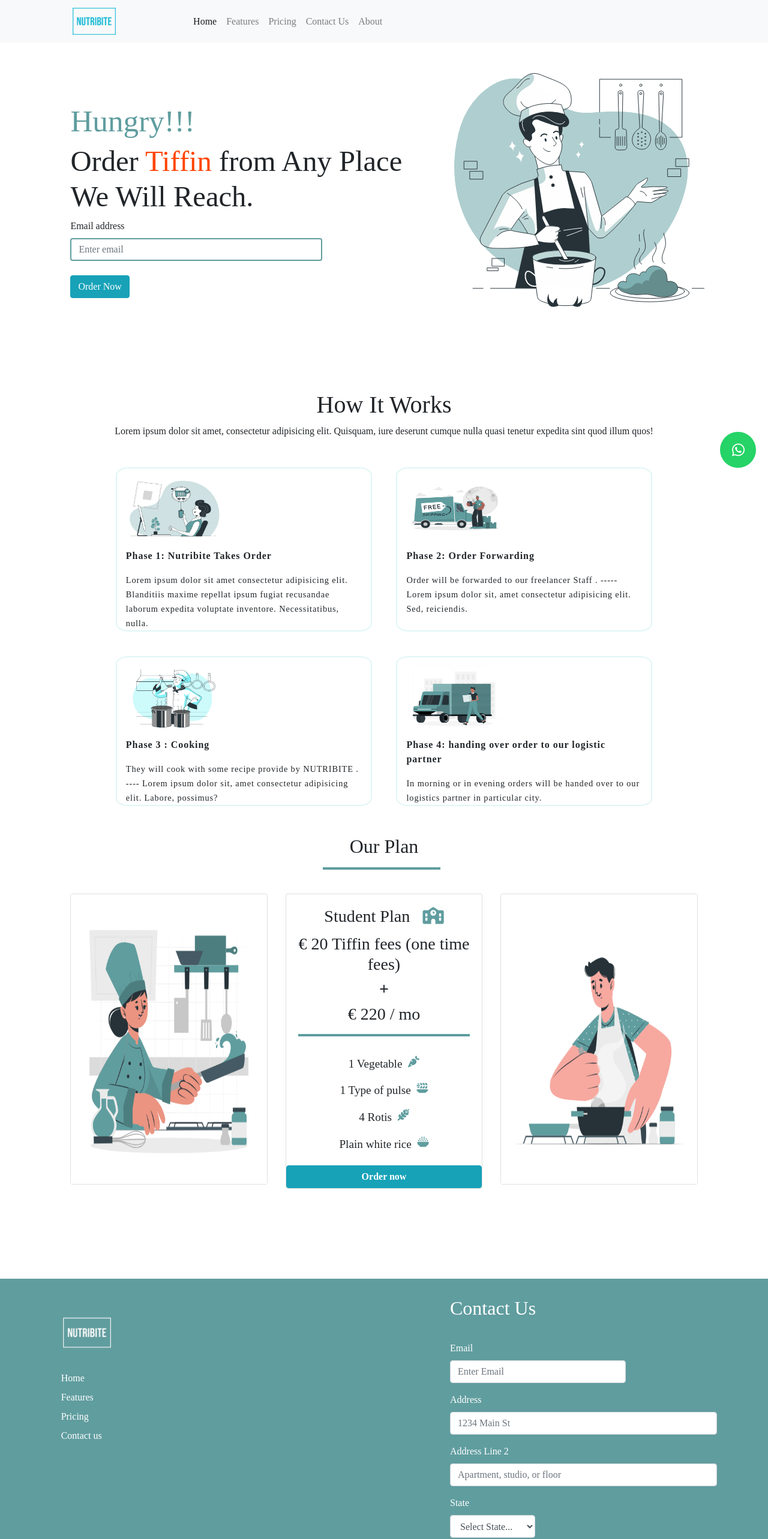
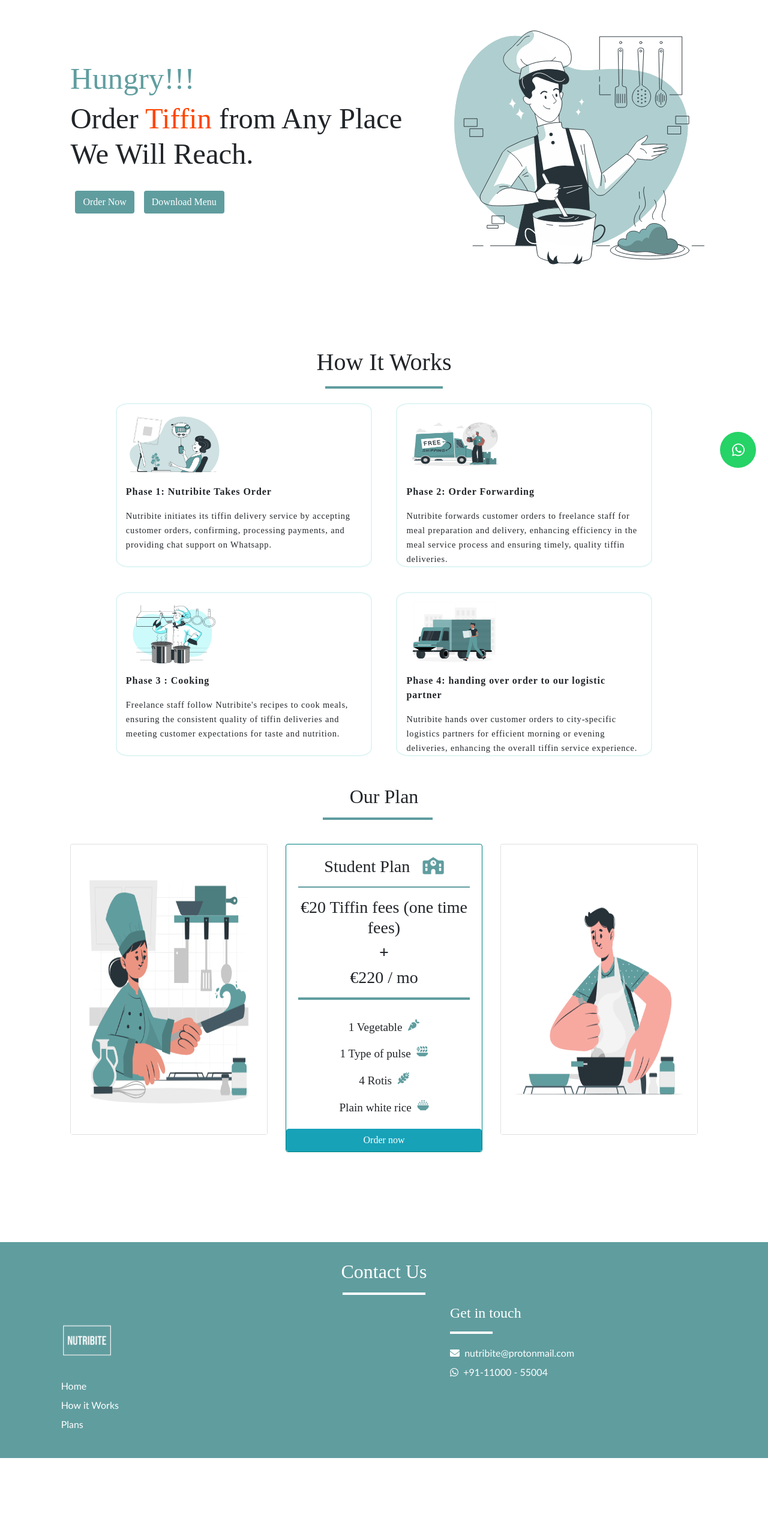
Before and after one commit to Nishantsingh9412/Nutribite, a React (Create React App) app: page / in a window 1280 px wide. Shown: the top 2566 px of the page at 60% size. After the commit the page ends 2431 px from the top, so only its background shows below. Built offline with nearby package versions, Linux system fonts and the light colour scheme.

Commit message:
final commit

```diff
--- a/package.json
+++ b/package.json
@@ -6,9 +6,11 @@
     "@testing-library/jest-dom": "^5.17.0",
     "@testing-library/react": "^13.4.0",
     "@testing-library/user-event": "^13.5.0",
+    "animate.css": "^4.1.1",
     "node-prune": "^1.0.2",
     "react": "^18.2.0",
     "react-dom": "^18.2.0",
+    "react-router-dom": "^6.17.0",
     "react-scripts": "5.0.1",
     "react-toastify": "^9.1.3",
     "web-vitals": "^2.1.4"
--- a/src/App.js
+++ b/src/App.js
@@ -9,12 +9,11 @@
 function App() {
   return (
     <div className="App">
-      {/* <h2> Hello  </h2> */}
-        <Navbar />
+        {/* <Navbar /> */}
         <HeadSection />
-        <MiddleSection />
-        <Working />
-        {/* <Plans /> */}
+
+        {/* <MiddleSection /> */}           {/* This is in footer section */}
+        {/* <Working /> */}                 {/* This is in footer section */}
         <Footer />
     </div>
   );
--- a/src/components/Footer.jsx
+++ b/src/components/Footer.jsx
@@ -1,28 +1,91 @@
-import React from 'react';
+import React, { useEffect, useRef } from 'react';
+
+import whiteLogo from '../images/white_logo.png';
+
+import '../css/Footer.css';
+
+import MiddleSection from './MiddleSection';
+import Working from './Working';
+
+const Footer = () => {
+  const ref = useRef(null);
+
+              //------------------------ Checking scroll position  ------------------------------
+  // useEffect(() => {
+  //   const handleScroll = () => {
+  //     const currentScrollPosition = window.scrollY;
+  //     console.log('Current Scroll Height:', currentScrollPosition);
+  //   };
+
+  //   window.addEventListener('scroll', handleScroll);
+
+  //   return () => {
+  //     window.removeEventListener('scroll', handleScroll);
+  //   };
+  // }, []);
 
 
-import whiteLogo from'../images/white_logo.png';
+  const scrollToTop = () => {
+    window.scrollTo({
+      top: 0,
+      behavior: 'smooth',
+    });
+  };
 
-import '../css/Footer.css';
-const Footer = () => {
+  const scrollToMid = () => {
+    ref.current?.scrollIntoView({behavior:'smooth'})
+  };
+
+  const scrollToPlans = () => {
+    const mediaQuery = window.matchMedia("(max-width: 768px)");
+    if (mediaQuery.matches) {
+      // Apply the scroll position for small screens
+      window.scrollTo({
+        top: 2100, // Set the scroll position for small screens
+        behavior: 'smooth',
+      });
+    } else {
+      // Apply the scroll position for larger screens
+      window.scrollTo({
+        top: 1260, // Set the scroll position for larger screens
+        behavior: 'smooth',
+      });
+    }
+  };
+
+  // const scrollToBottom = () => {
+  //   window.scrollTo({
+  //     top:5000,
+  //     behavior: 'smooth',
+  //   });
+  // };
+
   return (
+
     <>
+        <MiddleSection ref={ref} text={"How It Works"}/>
+        <Working />
 
       <div className='mt-5'>
-        <footer classNameName="footer">
+        <footer classNameName='footer'>
           <div className="container">
+            <center>
+                <h2 className='p-0 m-0 headingContact'> Contact Us
+                  <hr className='ease-in' style={{ border: '2px solid #ffffff', width: '12%', }} />
+                </h2>
+            </center>
             <div className="row">
               <div className="col-md-5">
 
-                   <img  src={whiteLogo} alt=""  height={120} />
+                <img src={whiteLogo} alt="" height={120} />
 
                 <div className="row " >
                   <div className="col-6">
                     <ul className="list-unstyled">
-                      <li><a href="#"  style={{textDecoration:'none'}}>Home</a></li>
-                      <li><a href="#"  style={{textDecoration:'none'}}>Features</a></li>
-                      <li><a href="#"  style={{textDecoration:'none'}}>Pricing</a></li>
-                      <li><a href="#"  style={{textDecoration:'none'}}>Contact us </a></li>
+                      <li className='' style={{cursor:'pointer',userSelect: 'none'}} onClick={scrollToTop}> Home  </li>
+                      <li className='' style={{cursor:'pointer',userSelect: 'none'}} onClick={scrollToMid}> How it Works  </li>
+                      <li className='' style={{cursor:'pointer',userSelect: 'none'}} onClick={scrollToPlans}> Plans  </li>
+                      {/* <li className='' style={{cursor:'pointer',userSelect: 'none'}} onClick={scrollToBottom}> Contact us </li> */}
                     </ul>
                   </div>
                 </div>
@@ -37,30 +100,38 @@
               <div className="col-md-2">
                 <br /><br />
               </div>
-              <div className="col-md-5 ">
+              <div className="col-md-5 contact">
 
-              <h2 className="text-md-left p-0 m-0" > Contact Us
-                <hr  className='ease-in' style={{border:'2px solid #609d9f',width: '15%',}}/>
-                </h2>
-                <form>
+              <h4 className="text-md-left p-0 m-0 " > Get in touch
+                  <hr className='ease-in' style={{ border: '2px solid #ffffff', width: '15%', }} />
+                </h4>
+                <a href="mailto:nutribite@protonmail.com" className=' anchor p-0 m-0' style={{textDecoration:'none'}}>   <i class="fa-solid fa-envelope"> </i> &nbsp;nutribite@protonmail.com  </a>
+                <br />
+                <a href="https://wa.me/+4917662020701?text=hello+i+want+to+order+tiffin" target='_blank' className=' anchor p-0 m-0' style={{textDecoration:'none'}}>   <i class="fa-brands fa-whatsapp"> </i> &nbsp;+91-11000 - 55004  </a>
+
+                {/* <form action='#' method='POST' style={{ fontWeight: '600' }}>
                   <div class="form-row ">
-    <div class="form-group col-md-8">
+                    <div class="form-group col-md-12">
                       <label for="inputEmail4">Email</label>
-      <input type="email" class="form-control" id="inputEmail4" placeholder='Enter Email'/>
+                      <input type="email" class="form-control" id="inputEmail4" placeholder='Enter Email' required autoComplete='off' />
                     </div>
                   </div>
-  <div class="form-group ">
+
+                  <div className='form-row'>
+                    <div class="form-group col-md-6">
                       <label for="inputAddress">Address</label>
-    <input type="text" class="form-control" id="inputAddress" placeholder="1234 Main St" />
+                      <input type="text" class="form-control" id="inputAddress" placeholder="1234 Main St" required autoComplete='off' />
                     </div>
-  <div class="form-group">
+                    <div class="form-group col-md-6">
                       <label for="inputAddress2">Address Line 2</label>
                       <input type="text" class="form-control" id="inputAddress2" placeholder="Apartment, studio, or floor" />
                     </div>
+                  </div>
+
                   <div class="form-row">
 
-    <div class="form-group col-md-4">
-      <label for="inputState">State</label>
+                    <div class="form-group col-md-12">
+                      <label htmlFor="inputState">State</label>
                       <select id="inputState" class="form-control">
                         <option selected> Select State...</option>
                         <option value='cologne'>Cologne</option>
@@ -68,9 +139,18 @@
                       </select>
                     </div>
 
+
+                    <div class="form-group col-md-12">
+                      <label htmlFor="message" > Message </label>
+                      <textarea name='message' class='form-control' autoComplete='off' >  </textarea>
                     </div>
+
+
+
+                  </div>
+
                   <button type="submit" class="btn btn-light w-100 mb-4 mt-3">Contact us</button>
-</form>
+                </form> */}
               </div>
             </div>
           </div>
--- a/src/components/HeadSection.jsx
+++ b/src/components/HeadSection.jsx
@@ -1,6 +1,7 @@
 import React from 'react';
 import { ToastContainer, toast } from 'react-toastify';
 import 'react-toastify/dist/ReactToastify.css';
+import 'animate.css';
 
 import '../css/HeaderSection.css';
 import chef from '../images/Chef1.gif';
@@ -28,7 +29,7 @@
 // }
 
 const HeadSection = () => {
-    const notify = () => toast.success(' Mail Sent ', {
+    const notify = () => toast.success(' Menu Downloaded ', {
         position: "top-center",
         autoClose: 5000,
         hideProgressBar: false,
@@ -43,15 +44,10 @@
         <>
             <div className="container-fluid">
                 <div className="row" >
-                    <div className="col-sm left"  >
-                        <h1 className='hungryStyle' > Hungry!!! </h1>
-                        <h1 className='tiffinStyle'>  Order <span> Tiffin </span>  from Any Place We Will Reach. </h1>
-                        <div class="form-group">
-                            <label for="exampleInputEmail1" >Email address</label>
-                            <input type="email" class="form-control w-75" style={inputStyle} placeholder="Enter email" />
-                            <br />
-                            <button type='submit' className='btn btn-info' onClick={notify}> Order Now </button>
-                            <ToastContainer
+                    <div className="col-sm left "  >
+                        <h1 className='hungryStyle animate__animated animate__bounceIn animate__slow '  > Hungry!!! </h1>
+                        <h1 className='tiffinStyle '>  Order <span className='animate__animated animate__bounceIn animate__slower animate__repeat-2' style={{color:'orangered',padding:0,margin:0}}> Tiffin </span>  from Any Place We Will Reach. </h1>
+                        <ToastContainer
                                 position="top-center"
                                 autoClose={5000}
                                 hideProgressBar={false}
@@ -63,7 +59,21 @@
                                 pauseOnHover
                                 theme="light"
                             />
-                        </div>
+                            <center>
+                                <div className='d-flex gx-2 two-btns mt-4 '>
+                                    <div className='p-2'>
+                                        <a href="https://wa.me/+4917662020701?text=hello+i+want+to+order+tiffin" target="_blank">
+                                            <button className='btn w-100 ' style={{backgroundColor:'#609D9F', color:'white'}}> Order Now</button>
+                                        </a>
+                                    </div>
+                                    <div className='p-2'>
+                                        {/* <a href="https://wa.me/+4917662020701?text=hello+i+want+to+order+tiffin" target="_blank">  */}
+                                            <button className='btn w-100' onClick={notify} style={{backgroundColor:'#609D9F', color:'white'}}> Download Menu</button>
+                                        {/* </a> */}
+                                    </div>
+                                </div>
+                            </center>
+
                     </div>
 
                     <div className="col-sm right ">
--- a/src/components/MiddleSection.jsx
+++ b/src/components/MiddleSection.jsx
@@ -1,4 +1,5 @@
-import React from 'react';
+import React, { forwardRef } from 'react';
+import 'animate.css';
 
 import munchies from '../images/munchies.png';
 import delivery from '../images/Deliv.png';
@@ -10,6 +11,7 @@
 import Logistics from '../images/Logistics.gif';
 
 
+
 import '../css/MiddleSection.css'
 
 const imageStyle = {
@@ -18,14 +20,14 @@
 }
 
 
-const MiddleSection = () => {
+const MiddleSection = ({text},ref) => {
     return (
 
 
-        <div className='container-fluid pt-5 mt-2 mb-4'>
+        <div ref={ref} className='container-fluid pt-5 mt-2 mb-4'>
             {/* Whatsapp Button  start */}
             <div className="">
-                <a href="https://wa.me/+4917662020701?text=hello+123" target="_blank" className="whatsapp-btn" style={{ color: 'white', textDecoration: 'none' }}>
+                <a href="https://wa.me/+4917662020701?text=hello+i+want+to+order+tiffin" target="_blank" className="whatsapp-btn" style={{ color: 'white', textDecoration: 'none' }}>
                     <i class="fa-brands fa-whatsapp"></i>
                 </a>
             </div>
@@ -39,30 +41,32 @@
 
                 <div className='text-center' >
                     <br />
-                    <h1> How It Works </h1>
-                    <span>Lorem ipsum dolor sit amet, consectetur adipisicing elit. Quisquam, iure deserunt cumque nulla quasi tenetur expedita sint quod illum quos!</span>
+                    <h1> {text} </h1>
+                    <center>
+                    <hr className='animate__animated animate__bounceIn animate__infinite animate__slower how_works_hr'  />
+                    </center>
                 </div>
-                <div className='fourCards row mt-5 ' >
+                <div className='fourCards row mt-4 ' >
                     <div className='col-sm-4   threeImgs'>
                         <img src={OrderTakes} className='img-fluid' style={imageStyle} alt="" />
                         <p className='font-weight-bold'> Phase 1: Nutribite Takes Order </p>
-                        <span>Lorem ipsum dolor sit amet consectetur adipisicing elit. Blanditiis maxime repellat ipsum fugiat recusandae laborum expedita voluptate inventore. Necessitatibus, nulla.</span>
+                        <span>Nutribite initiates its tiffin delivery service by accepting customer orders, confirming, processing payments, and providing chat support on Whatsapp.</span>
                     </div>
                     <div className='col-sm-4  threeImgs'>
                         <img src={OrderForward} className='img-fluid' style={imageStyle} alt="" />
                         <p className='font-weight-bold'> Phase 2: Order Forwarding </p>
-                        <span> Order will be forwarded to our freelancer Staff . ----- Lorem ipsum dolor sit, amet consectetur adipisicing elit. Sed, reiciendis.  </span>
+                        <span> Nutribite forwards customer orders to freelance staff for meal preparation and delivery, enhancing efficiency in the meal service process and ensuring timely, quality tiffin deliveries.  </span>
                     </div>
                     <div className='col-sm-4  threeImgs'>
                         <img src={Cooking} className='img-fluid' style={imageStyle} alt="" />
                         <p className='font-weight-bold'> Phase 3 : Cooking </p>
-                        <span> They will cook with some recipe provide by NUTRIBITE . ---- Lorem ipsum dolor sit, amet consectetur adipisicing elit. Labore, possimus? </span>
+                        <span> Freelance staff follow Nutribite's recipes to cook meals, ensuring the consistent quality of tiffin deliveries and meeting customer expectations for taste and nutrition. </span>
                     </div>
 
                     <div className='col-sm-4  threeImgs'>
                         <img src={Logistics} className='img-fluid' style={imageStyle} alt="" />
                         <p className='font-weight-bold' > Phase 4: handing over order to our logistic partner</p>
-                        <span> In morning or in evening orders will be handed over to our logistics partner in particular city. </span>
+                        <span> Nutribite hands over customer orders to city-specific logistics partners for efficient morning or evening deliveries, enhancing the overall tiffin service experience. </span>
                     </div>
                 </div>
             </div>
@@ -70,4 +74,4 @@
     )
 }
 
-export default MiddleSection
+export default forwardRef(MiddleSection)
--- a/src/components/Navbar.jsx
+++ b/src/components/Navbar.jsx
@@ -16,20 +16,19 @@
             <div className="collapse navbar-collapse pr-4 logoImg" id="navbarNav" >
                 <ul className="navbar-nav">
                     <li className="nav-item active">
-                        <a className="nav-link" href="#">Home <span className="sr-only">(current)</span></a>
+                        <p className="nav-link"  >Home <span className="sr-only">(current)</span></p>
                     </li>
                     <li className="nav-item">
-                        <a className="nav-link" href="#">Features</a>
+
+                        <a className="nav-link" > Working </a>
                     </li>
                     <li className="nav-item">
-                        <a className="nav-link" href="#">Pricing</a>
+                        <a className="nav-link" href="#"> Plan </a>
                     </li>
                     <li className="nav-item">
                         <a className="nav-link" href="#">Contact Us </a>
                     </li>
-                    <li className="nav-item">
-                        <a className="nav-link" href="#"> About </a>
-                    </li>
+
                     {/* <li className="nav-item"> */}
                         {/* <a className="nav-link disabled" href="#">Disabled</a> */}
                     {/* </li> */}
--- a/src/components/Working.jsx
+++ b/src/components/Working.jsx
@@ -1,4 +1,4 @@
-import React from 'react'
+import React, { forwardRef } from 'react'
 
 import '../css/Working.css';
 import kudiye from '../images/chef_kudiye.gif';
@@ -10,8 +10,8 @@
 const Working = () => {
   return (
     <>
-      <h2 className='text-center mt-5'>Our Plan</h2>
-      <hr  className='' style={{border:'2px solid #609d9f', width:'15%', marginLeft:'42vw'}}/>
+      <h2  className='text-center mt-5'> Our Plan</h2>
+      <hr  className='animate__animated animate__bounceIn animate__infinite animate__slower plan_hr ' style={{border:'2px solid #609d9f', width:'14%', marginLeft:'42vw'}}/>
       <div class="row row-cols-1 row-cols-md-3 g-4 main-content m-0 pt-4">
         <div class="col">
           <div class="card">
@@ -24,15 +24,16 @@
         </div>
 
         <div className="col">
-          <div className="card">
+          <div className="card" style={{border:'1.2px solid teal'}}>
             {/* <img src="https://picsum.photos/200/300" className="card-img-top" alt="..." /> */}
-            <div className="card-body ">
+            <div className="card-body " >
 
-              <h5 className="card-title text-center ">Student Plan &nbsp; <i className="fa-solid fa-school" ></i></h5>
+                <h5 className="card-title text-center">Student Plan &nbsp; <i className="fa-solid fa-school" ></i></h5>
+              <hr style={{ border: '1px solid #609d9f ' }} />
 
-              <h3 className='text-center'>&euro; 20 Tiffin fees (one time fees) </h3>
+              <h3 className='text-center'>&euro;20 Tiffin fees (one time fees) </h3>
               <h3 className='text-center-plus'> + </h3>
-              <h3 className='text-center'> &euro; 220 / mo </h3>
+              <h3 className='text-center'> &euro;220 / mo </h3>
               <hr style={{ border: '2px solid #609d9f ' }} />
               <p className="card-text pt-3"> 1 Vegetable  &nbsp; <i class="fa-solid fa-carrot"></i> </p>
               <p className="card-text"> 1 Type of pulse &nbsp;  <i class="fa-solid fa-plate-wheat"></i></p>
@@ -41,16 +42,14 @@
 
               {/* <p class="card-text">This is a longer card with supporting text below as a natural lead-in to additional content. This content is a little bit longer.</p> */}
             </div>
-            <button className='btn btn-info font-weight-bold'> Order now </button>
+            <a href="https://wa.me/+4917662020701?text=hello+i+want+to+order+tiffin" target="_blank">
+            <button className='btn btn-info w-100'> Order now </button>
+              </a>
           </div>
         </div>
         <div class="col">
           <div class="card">
             <img src={mundeya} className="card-img-top w-100 img-responsive" alt="..." />
-            {/* <div class="card-body">
-        <h5 class="card-title">Card title</h5>
-        <p class="card-text">This is a longer card with supporting text below as a natural lead-in to additional content.</p>
-      </div> */}
           </div>
         </div>
       </div>
--- a/src/css/Footer.css
+++ b/src/css/Footer.css
@@ -10,9 +10,6 @@
 
   /* Taller footer on small screens */
   @media (max-width: 34em) {
-      body {
-        margin-bottom: 500px;
-      }
       .footer {
         height: 500px;
       }
@@ -26,22 +23,42 @@
     color: #ffffff;
   }
 
-  footer a {
+  footer .anchor {
     padding-left: 1.3vw;
     font-weight: 500;
+    font-family: 'Gill Sans', 'Gill Sans MT', Calibri, 'Trebuchet MS', sans-serif;
     color: #ffffff;
     line-height: 2.5vw;
     text-decoration:none;
   }
 
-  footer .icons a:hover , a:focus{
-    color: #609d9f;
-    /* text-decoration:wavy */
+  footer li {
+    user-select: 'none';
+    padding-left: 1.3vw;
+    font-weight: 500;
+    font-family: 'Gill Sans', 'Gill Sans MT', Calibri, 'Trebuchet MS', sans-serif;
+    color: #ffffff;
+    line-height: 2.5vw;
+    text-decoration:none;
   }
+
 
   @media (max-width:600px) {
     footer a{
       margin-left: 3.5vw;
+    }
+    footer li{
+      user-select: 'none';
+      margin-left: 3.3vw;
+      line-height: 6.5vw;
+    }
+    .contact {
+      margin-left: 4vw;
+      margin-bottom: 7vw;
+    }
+
+    .headingContact{
+      margin-left: 25vw;
     }
   }
 
--- a/src/css/MiddleSection.css
+++ b/src/css/MiddleSection.css
@@ -25,7 +25,18 @@
   justify-content: center;
 }
 
+.how_works_hr{
+  /* style={{ border: '2px solid #609d9f', width: '15%', }} */
+  border:2px solid #609d9f;
+  width: 15vw;
+}
+
 @media (max-width:600px) {
+  .how_works_hr{
+    /* style={{ border: '2px solid #609d9f', width: '15%', }} */
+    border:2px solid #609d9f;
+    width:55vw;
+  }
   .fourCards{
     padding: 0%;
     margin: 0%;
```
Also changed, not shown: src/css/HeaderSection.css (+13 -3 lines), src/css/Working.css (+8 -1 lines), 1 other file (tests, documents, lock files or other folders). Lines whose indentation alone changed are shown as unchanged.
